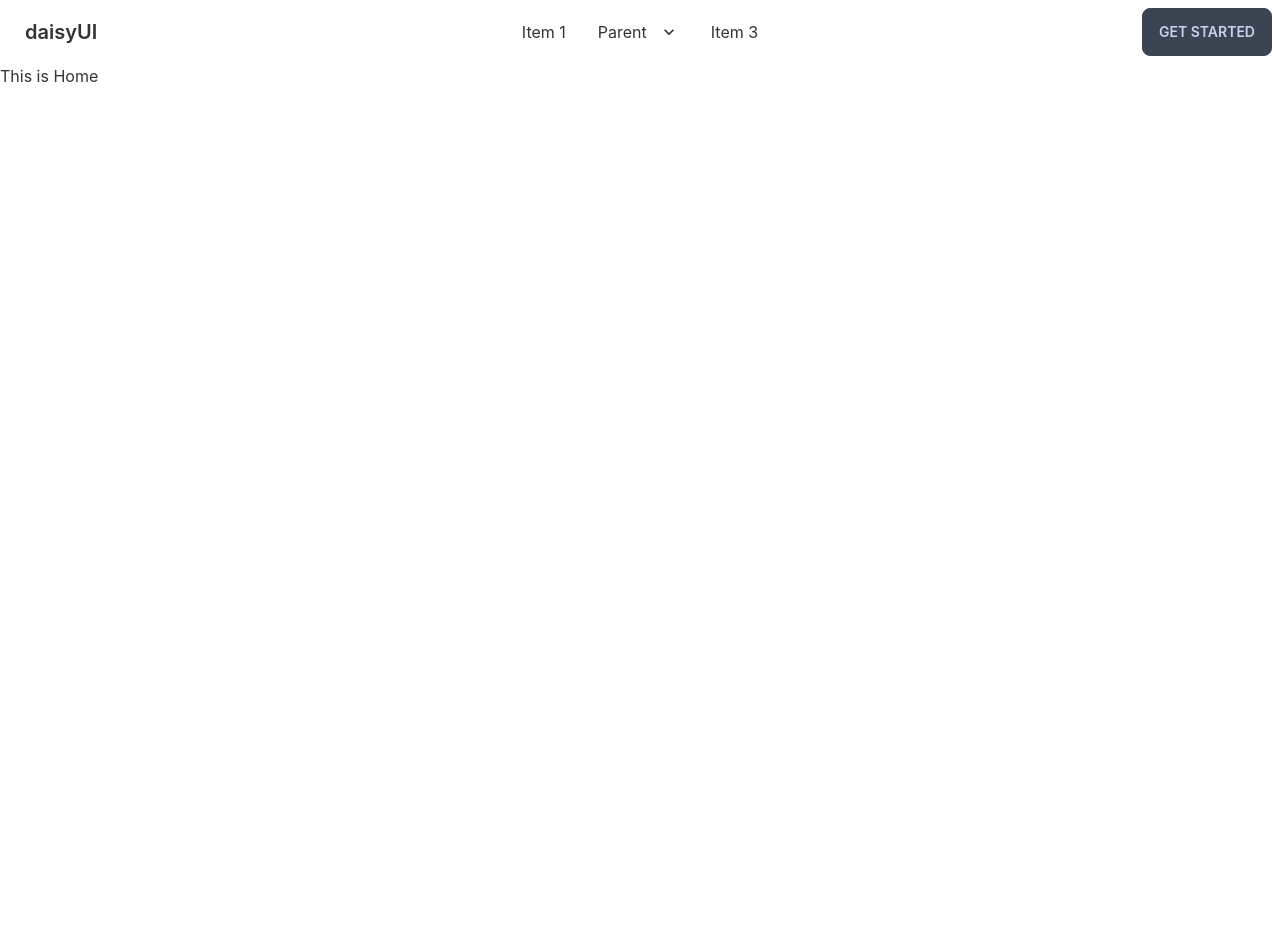
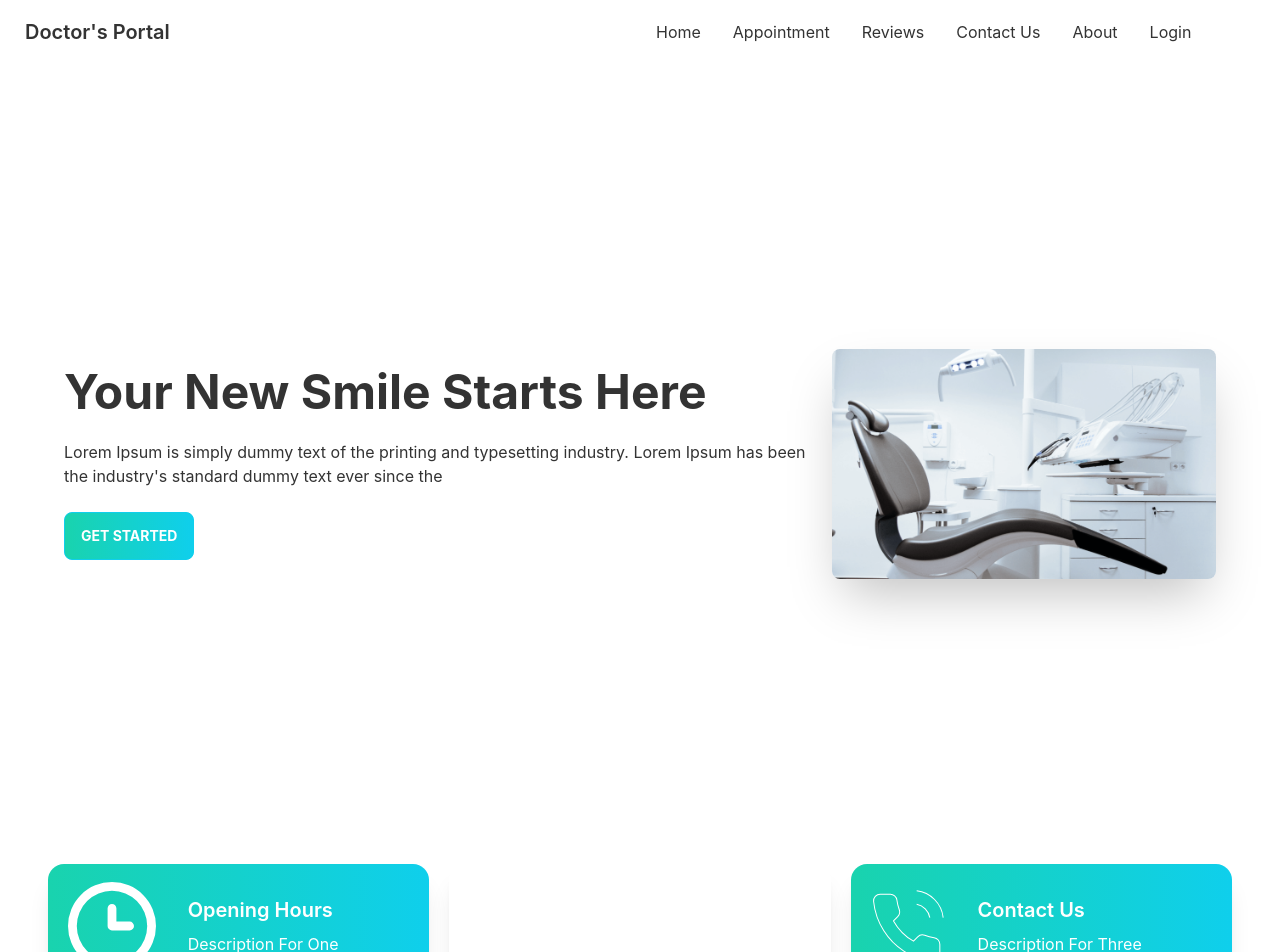
Before and after one commit to rezaun/doctors-portal-client, a React (Create React App) app: page / in a window 1280 px wide. Shown: the top 952 px of the page. Before the commit the page ends 800 px from the top, so only its background shows below. Built offline with nearby package versions, Linux system fonts and the light colour scheme.

Commit message:
adding info section

```diff
--- a/public/index.html
+++ b/public/index.html
@@ -24,7 +24,7 @@
       work correctly both with client-side routing and a non-root public URL.
       Learn how to configure a non-root public URL by running `npm run build`.
     -->
-    <title>React App</title>
+    <title>Doctor's Portal</title>
   </head>
   <body>
     <noscript>You need to enable JavaScript to run this app.</noscript>
--- /dev/null
+++ b/src/Pages/Home/Banner.js
@@ -0,0 +1,19 @@
+import React from 'react';
+import chair from '../../assets/images/chair.png'
+
+const Banner = () => {
+    return (
+        <div class="hero min-h-screen">
+            <div class="hero-content flex-col lg:flex-row-reverse">
+                <img src={chair} class="max-w-sm rounded-lg shadow-2xl"/>
+                <div>
+                    <h1 class="text-5xl font-bold">Your New Smile Starts Here</h1>
+                    <p class="py-6">Lorem Ipsum is simply dummy text of the printing and typesetting industry. Lorem Ipsum has been the industry's standard dummy text ever since the</p>
+                    <button class="btn btn-primary uppercase text-white font-bold bg-gradient-to-r from-secondary to-primary">Get Started</button>
+                </div>
+            </div>
+        </div>
+    );
+};
+
+export default Banner;
--- a/src/Pages/Home/Home.js
+++ b/src/Pages/Home/Home.js
@@ -1,9 +1,12 @@
 import React from 'react';
+import Banner from './Banner';
+import Info from './Info';
 
 const Home = () => {
     return (
-        <div>
-            <h2>This is Home</h2>
+        <div className='px-12'>
+            <Banner/>
+            <Info/>
         </div>
     );
 };
--- /dev/null
+++ b/src/Pages/Home/Info.js
@@ -0,0 +1,17 @@
+import React from 'react';
+import InfoCard from './InfoCard';
+import clock from '../../assets/icons/clock.svg'
+import marker from '../../assets/icons/marker.svg'
+import phone from '../../assets/icons/phone.svg'
+
+const Info = () => {
+    return (
+        <div className='grid grid-cols-1 lg:grid-cols-3 gap-5'>
+           <InfoCard cardTitle="Opening Hours" description="Description For One" img={clock} bgClass="bg-gradient-to-r from-secondary to-primary"></InfoCard>
+           <InfoCard cardTitle="Our Locations" description="Description For Two" img={marker} bgClass="bg-accent"></InfoCard>
+           <InfoCard cardTitle="Contact Us" description="Description For Three" img={phone} bgClass="bg-gradient-to-r from-secondary to-primary"></InfoCard>
+        </div>
+    );
+};
+
+export default Info;
--- /dev/null
+++ b/src/Pages/Home/InfoCard.js
@@ -0,0 +1,17 @@
+import React from 'react';
+
+const InfoCard = ({img, cardTitle, description, bgClass}) => {
+    return (
+        <div class={`card lg:card-side bg-base-100 shadow-xl ${bgClass}`}>
+            <figure className='pl-5'>
+                <img src={img} alt="Album" />
+                </figure>
+            <div class="card-body text-white">
+                <h2 class="card-title">{cardTitle}</h2>
+                <p>{description}</p>
+            </div>
+        </div>
+    );
+};
+
+export default InfoCard;
--- a/src/Pages/Shared/Navbar.js
+++ b/src/Pages/Shared/Navbar.js
@@ -1,6 +1,15 @@
 import React from 'react';
+import { Link } from 'react-router-dom';
 
 const Navbar = () => {
+    const menuItems = <>
+        <li><Link to="/">Home</Link></li>
+        <li><Link to="/appontment">Appointment</Link></li>
+        <li><Link to="/reviews">Reviews</Link></li>
+        <li><Link to="/cotnact">Contact Us</Link></li>
+        <li><Link to="/about">About</Link></li>
+        <li><Link to="/login">Login</Link></li>
+    </>
     return (
         <div>
             <div class="navbar bg-base-100">
@@ -10,40 +19,15 @@
                             <svg xmlns="http://www.w3.org/2000/svg" class="h-5 w-5" fill="none" viewBox="0 0 24 24" stroke="currentColor"><path stroke-linecap="round" stroke-linejoin="round" stroke-width="2" d="M4 6h16M4 12h8m-8 6h16" /></svg>
                         </label>
                         <ul tabindex="0" class="menu menu-compact dropdown-content mt-3 p-2 shadow bg-base-100 rounded-box w-52">
-                            <li><a>Item 1</a></li>
-                            <li tabindex="0">
-                                <a class="justify-between">
-                                    Parent
-                                    <svg class="fill-current" xmlns="http://www.w3.org/2000/svg" width="24" height="24" viewBox="0 0 24 24"><path d="M8.59,16.58L13.17,12L8.59,7.41L10,6L16,12L10,18L8.59,16.58Z" /></svg>
-                                </a>
-                                <ul class="p-2">
-                                    <li><a>Submenu 1</a></li>
-                                    <li><a>Submenu 2</a></li>
-                                </ul>
-                            </li>
-                            <li><a>Item 3</a></li>
+                            {menuItems}
                         </ul>
                     </div>
-                    <a class="btn btn-ghost normal-case text-xl">daisyUI</a>
+                    <a class="btn btn-ghost normal-case text-xl">Doctor's Portal</a>
                 </div>
                 <div class="navbar-center hidden lg:flex">
                     <ul class="menu menu-horizontal p-0">
-                        <li><a>Item 1</a></li>
-                        <li tabindex="0">
-                            <a>
-                                Parent
-                                <svg class="fill-current" xmlns="http://www.w3.org/2000/svg" width="20" height="20" viewBox="0 0 24 24"><path d="M7.41,8.58L12,13.17L16.59,8.58L18,10L12,16L6,10L7.41,8.58Z" /></svg>
-                            </a>
-                            <ul class="p-2">
-                                <li><a>Submenu 1</a></li>
-                                <li><a>Submenu 2</a></li>
-                            </ul>
-                        </li>
-                        <li><a>Item 3</a></li>
+                      {menuItems}
                     </ul>
-                </div>
-                <div class="navbar-end">
-                    <a class="btn">Get started</a>
                 </div>
             </div>
         </div>
--- a/tailwind.config.js
+++ b/tailwind.config.js
@@ -15,7 +15,6 @@
           "base-100": "#ffffff",
         },
       },
-      "dark",
       "cupcake",
     ],
   },
```
